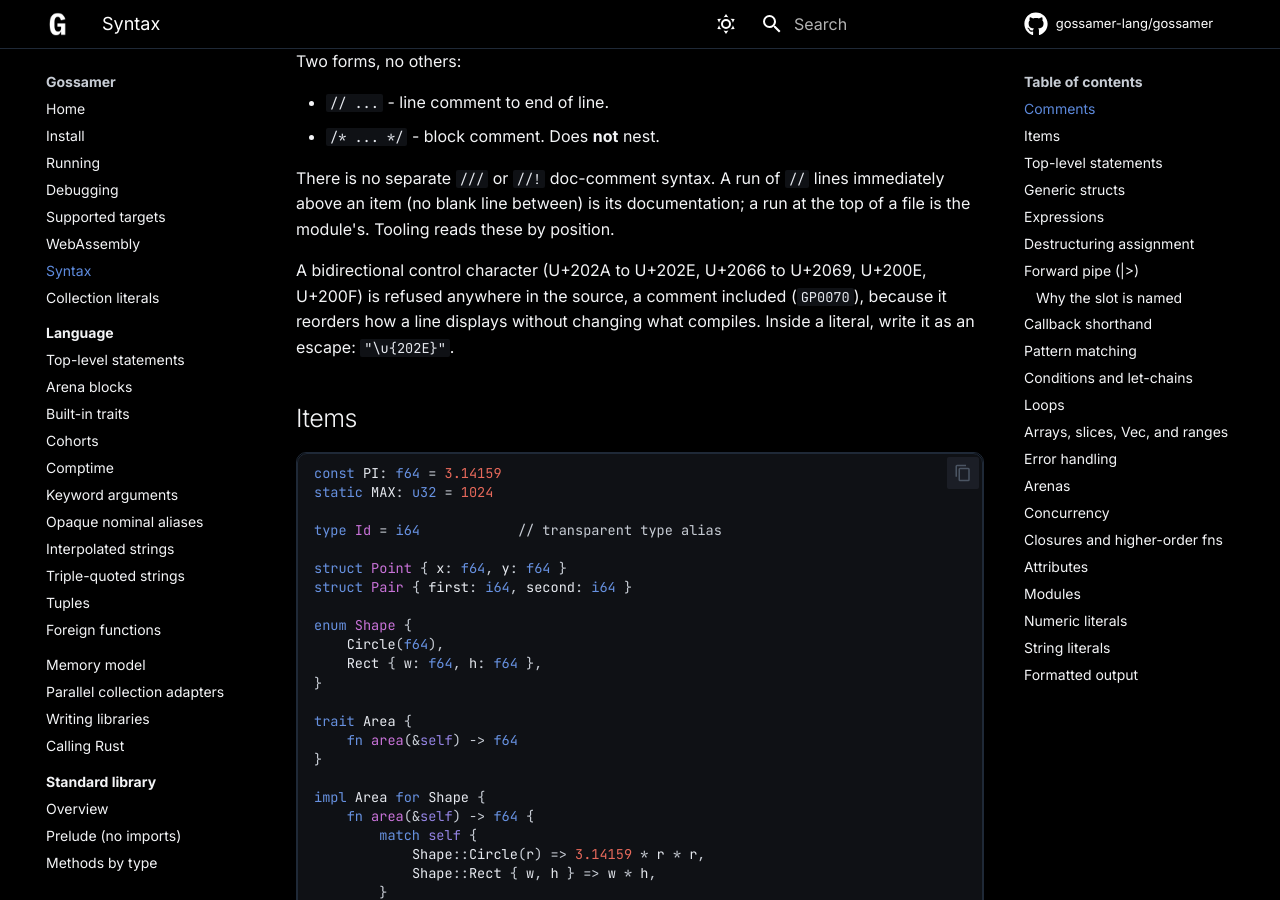
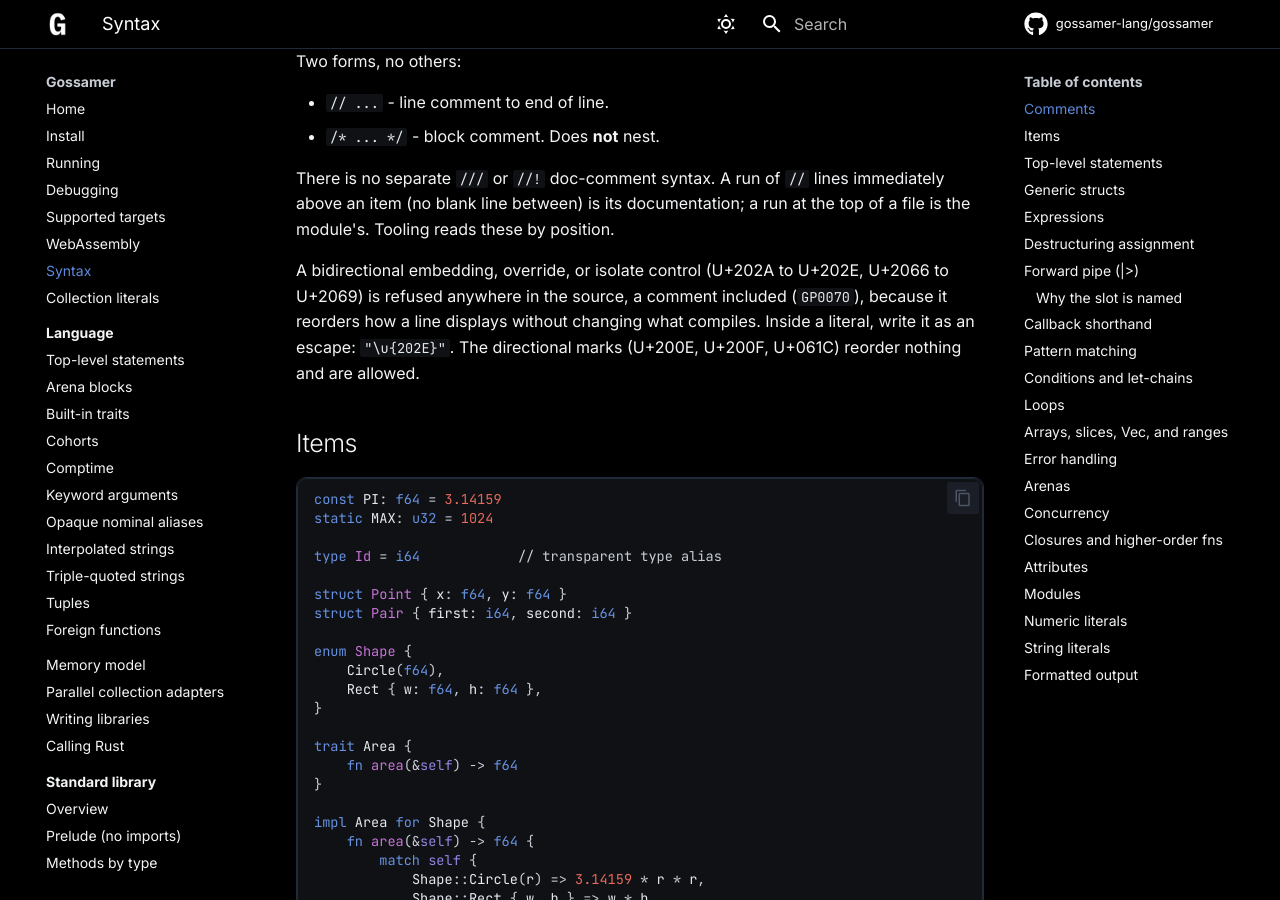
Before and after one commit to gossamer-lang/gossamer-docs, an MkDocs documentation site: the page built from docs/syntax.md, in a window 1280 px wide and 900 px high, scrolled down 826 px. Built offline with MkDocs 1.6.1 and Material for MkDocs 9.7.7, drawn with Linux system fonts in a browser that asks for light colours; comment, search, counter and statistics services are not loaded.

Commit message:
Fixes for 0.84.0 - bidi marks

```diff
--- a/docs/syntax.md
+++ b/docs/syntax.md
@@ -41,10 +41,11 @@ of `//` lines immediately above an item (no blank line
 between) is its documentation; a run at the top of a file is
 the module's. Tooling reads these by position.
 
-A bidirectional control character (U+202A to U+202E, U+2066 to U+2069,
-U+200E, U+200F) is refused anywhere in the source, a comment included
+A bidirectional embedding, override, or isolate control (U+202A to U+202E,
+U+2066 to U+2069) is refused anywhere in the source, a comment included
 (`GP0070`), because it reorders how a line displays without changing what
-compiles. Inside a literal, write it as an escape: `"\u{202E}"`.
+compiles. Inside a literal, write it as an escape: `"\u{202E}"`. The
+directional marks (U+200E, U+200F, U+061C) reorder nothing and are allowed.
 
 ## Items
 
```
Also changed, not shown: docs/toolchain/diagnostics.md (+1 -1 lines).
